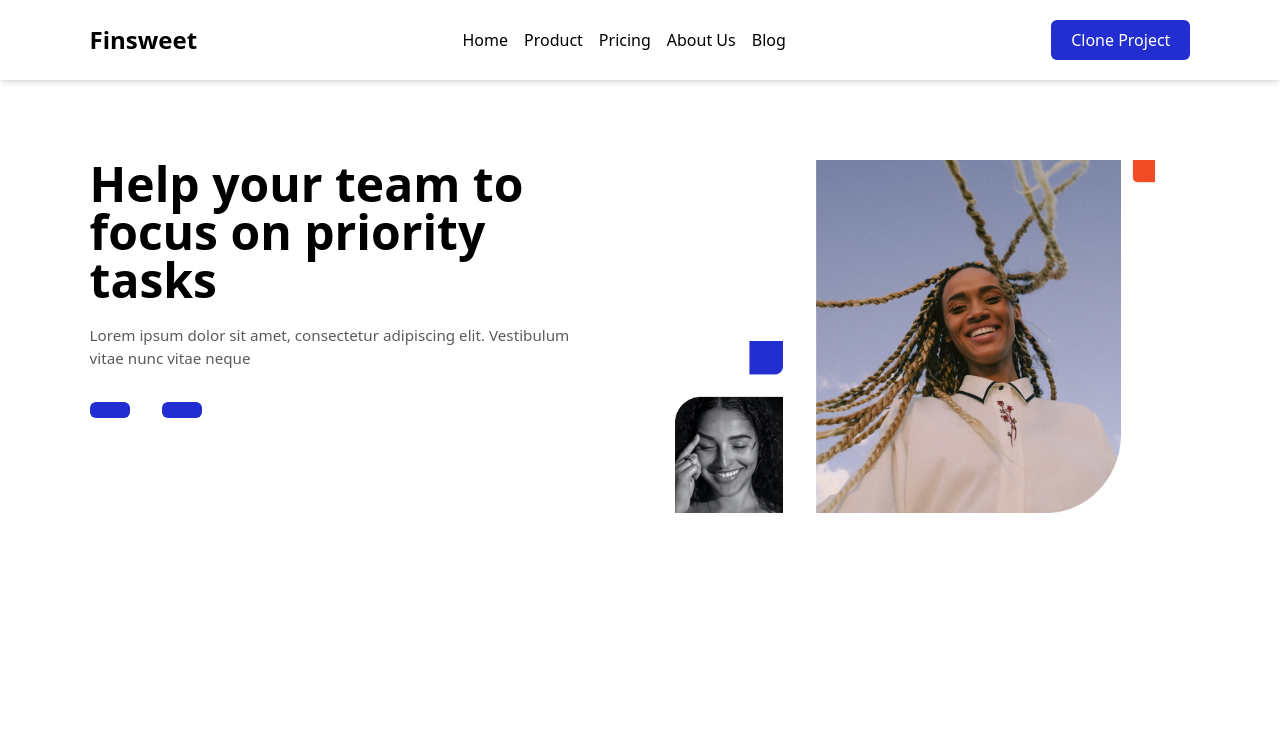
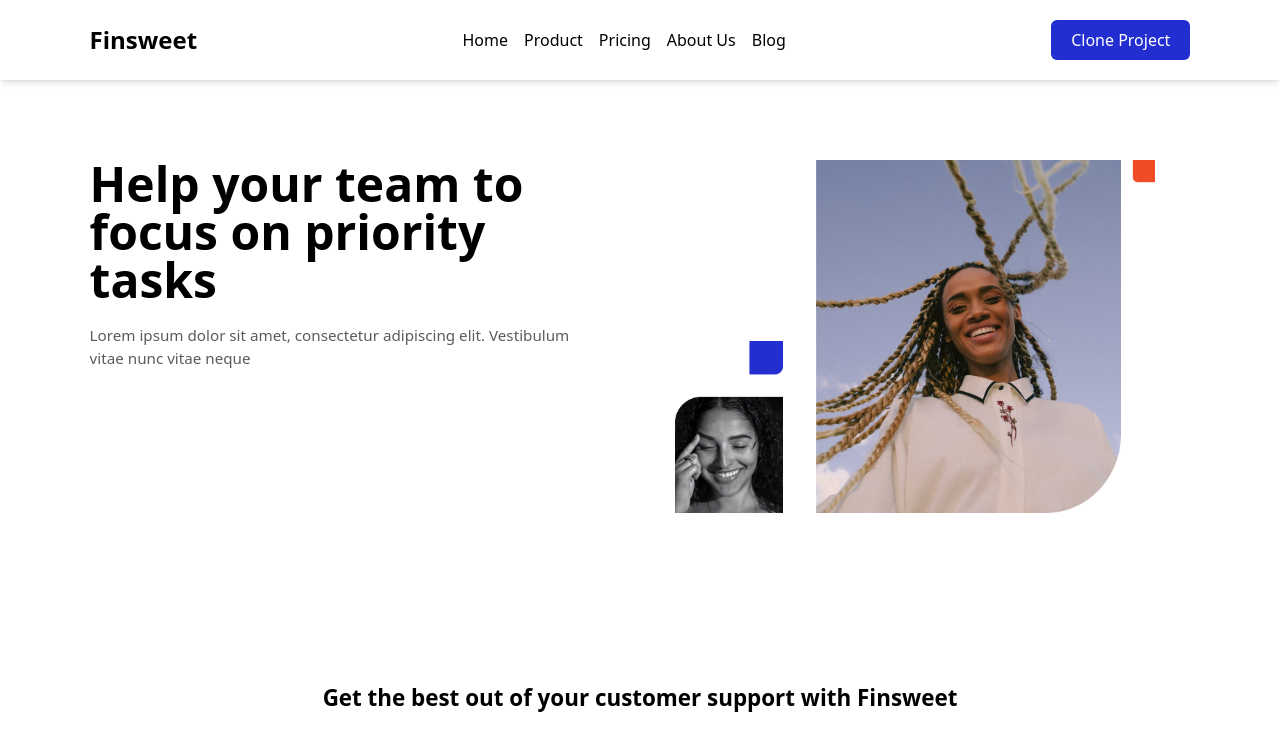
Before and after one commit to solawaleayomide/Finsweet, a React (Create React App) app: page /product in a window 1280 px wide. Shown: the top 750 px of the page. Built offline with nearby package versions, Linux system fonts and the light colour scheme.

Commit message:
finsweet

```diff
--- a/src/components/HeroText.js
+++ b/src/components/HeroText.js
@@ -9,6 +9,7 @@ function HeroText({ heading, description, btn1Text, btn2Text, heroImg }) {
         </h2>
         <p className="text-[0.95rem] text-[#5B5B5B] mb-8">{description}</p>
 
+        {(btn1Text || btn2Text) && (
           <div className="flex gap-8 w-fit mx-auto md:mx-0">
             <button className="text-[.9rem] bg-[#232ED1] text-white px-5 py-2 rounded-md hover:bg-[#1A1E9C]">
               <a href="/"> {btn1Text}</a>
@@ -17,6 +18,7 @@ function HeroText({ heading, description, btn1Text, btn2Text, heroImg }) {
               <a href="/"> {btn2Text}</a>
             </button>
           </div>
+        )}
       </div>
 
       <div className=" mt-12 mx-auto md:mt-0">
--- a/src/pages/Products.js
+++ b/src/pages/Products.js
@@ -2,6 +2,7 @@ import React from "react";
 import Navbar from "../components/Navbar";
 import HeroText from "../components/HeroText";
 import heroImg from "../assets/Hero Image (1).png";
+import Three from "../sections/Three";
 
 function Products() {
   return (
@@ -12,6 +13,7 @@ function Products() {
         description="Lorem ipsum dolor sit amet, consectetur adipiscing elit. Vestibulum vitae nunc vitae neque"
         heroImg={heroImg}
       />
+      <Three />
     </div>
   );
 }
--- /dev/null
+++ b/src/sections/Data.js
@@ -0,0 +1,22 @@
+const cardData = [
+  {
+    id: 1,
+    heading: "Analytics",
+    description:
+      "Lorem ipsum dolor sit amet, consectetur adipiscing elit. Vestibulum vitae nunc vitae neque .",
+  },
+  {
+    id: 2,
+    heading: "Best Quality",
+    description:
+      "Lorem ipsum dolor sit amet, consectetur adipiscing elit. Vestibulum vitae nunc vitae neque .",
+  },
+  {
+    id: 3,
+    heading: "More Clicks",
+    description:
+      "Lorem ipsum dolor sit amet, consectetur adipiscing elit. Vestibulum vitae nunc vitae neque .",
+  },
+];
+
+export default cardData;
--- /dev/null
+++ b/src/sections/Three.js
@@ -0,0 +1,22 @@
+import React from "react";
+import datas from "./Data";
+
+function Three() {
+  return (
+    <div className="p-[10%]">
+      <div>
+        <h2 className="text-center mt-10 font-bold text-[1.4rem]">
+          Get the best out of your customer support with Finsweet
+        </h2>
+
+        <div>
+          {datas.map((data) => {
+            return <div></div>;
+          })}
+        </div>
+      </div>
+    </div>
+  );
+}
+
+export default Three;
```
Lines whose indentation alone changed are shown as unchanged.
